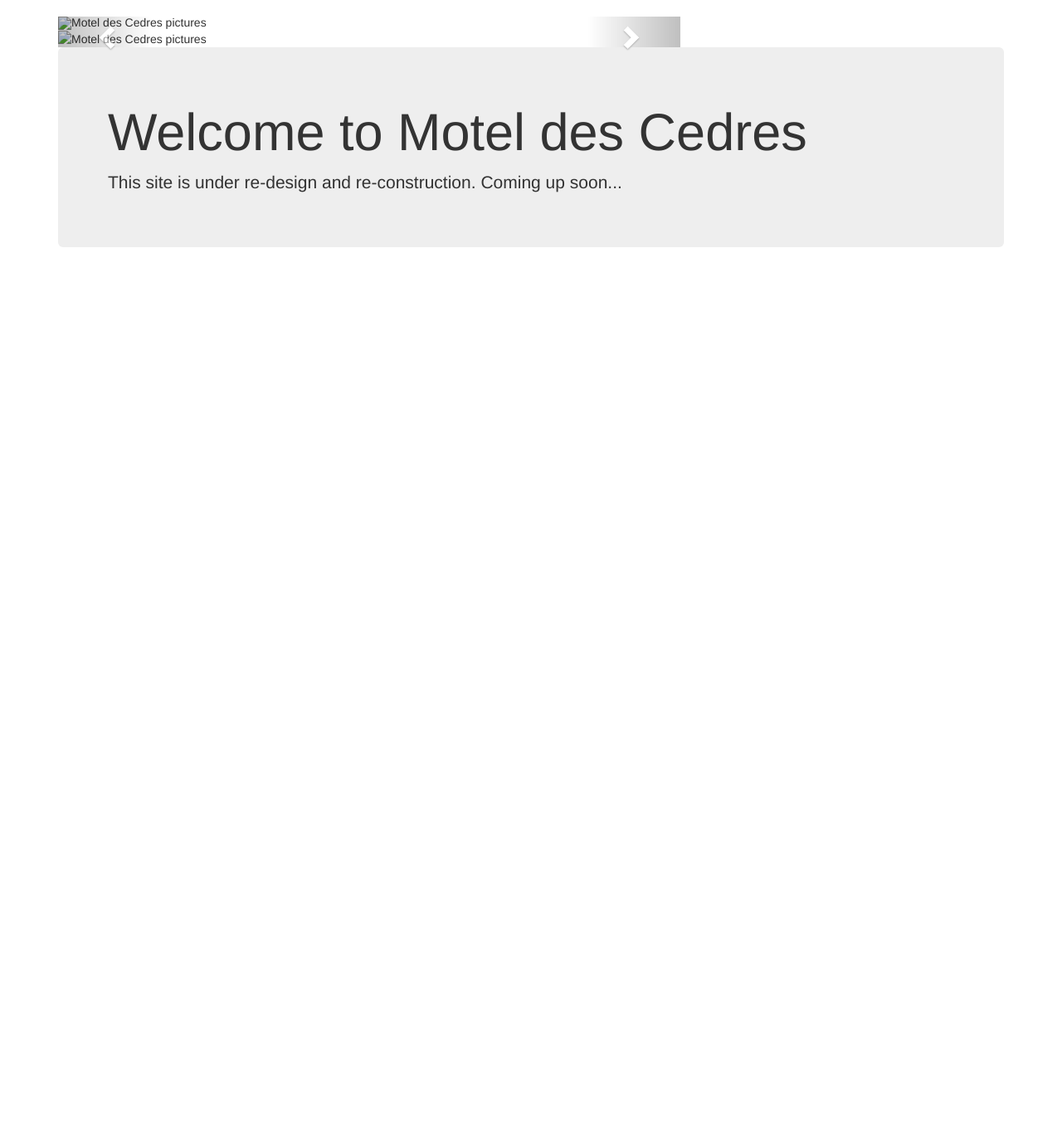
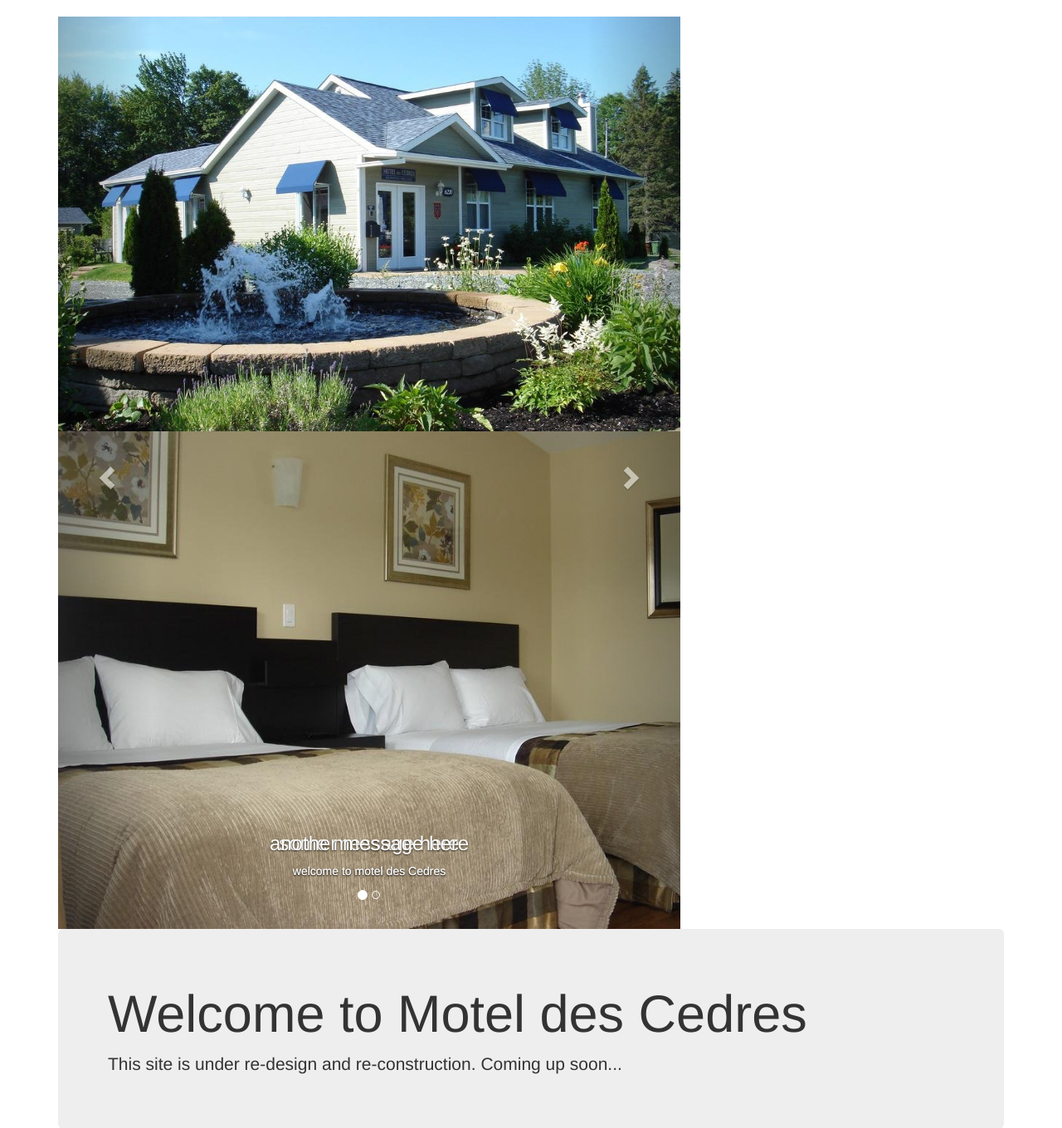
Before and after one commit to wangguanzhou/moteldescedres-old, a Django app: template templates/base.html in a window 1280 px wide. Shown: the part 52-1412 px from the top of the page at 83% size. Before the commit the page ends 350 px from the top, so only its background shows below. Run offline with Django 3.2, Linux system fonts and the light colour scheme; the template is opened without the code that fills it, so the values that code supplies are empty; some libraries are stand-ins or nearby versions.

Commit message:
add some pictures

```diff
--- a/templates/base.html
+++ b/templates/base.html
@@ -47,13 +47,13 @@
 
             <div class="carousel-inner" role="listbox">
               <div class="item active">
-                <img src="" alt="Motel des Cedres pictures" height="600">
+                <img src="{% static 'images/motel-des-cedres/mdc-pic-01.jpeg' %}" alt="Motel des Cedres pictures" height="600">
                 <div class="carousel-caption">
                   <h3> some message here </h3>
                   <p> welcome to motel des Cedres </p>
               </div>
               <div class="item">
-                <img src="" alt="Motel des Cedres pictures" height="600">
+                <img src="{% static 'images/motel-des-cedres/mdc-pic-02.jpeg' %}" alt="Motel des Cedres pictures" height="600">
                 <div class="carousel-caption">
                   <h3> another message here </h3>
                   <p> welcome to motel des Cedres </p>
```
Also changed, not shown: static/images/motel-des-cedres/mdc-pic-01.jpeg (added), static/images/motel-des-cedres/mdc-pic-02.jpeg (added).
